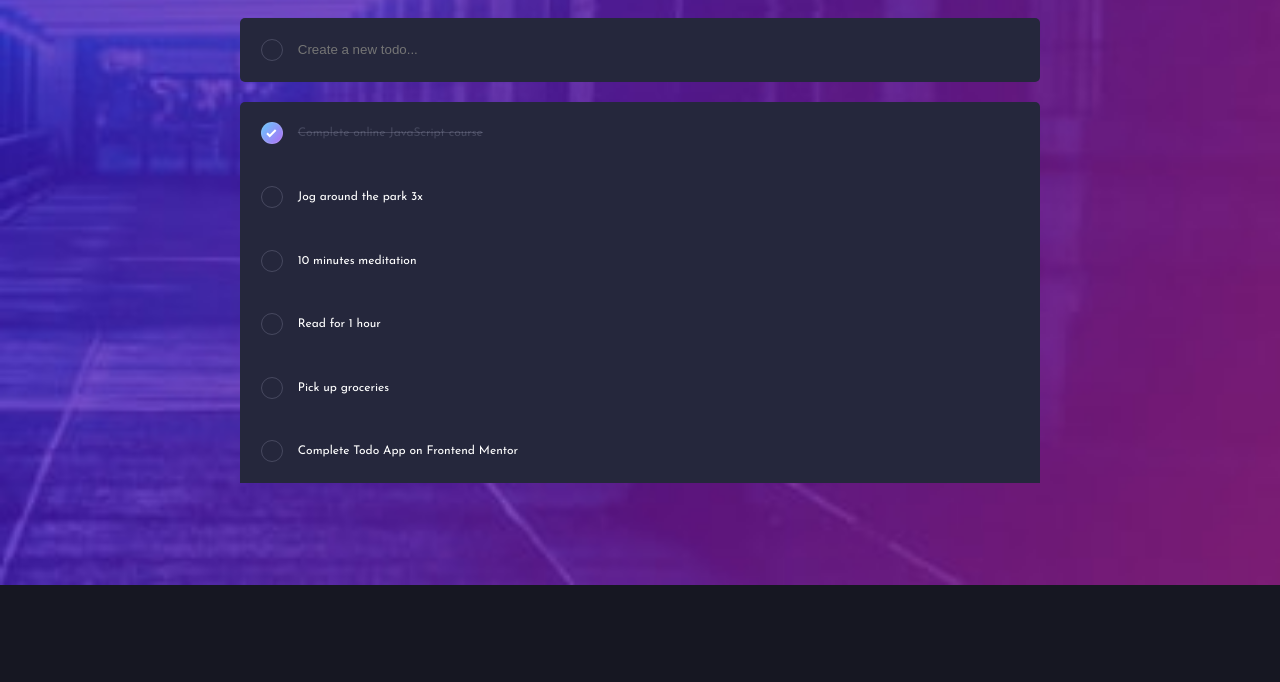
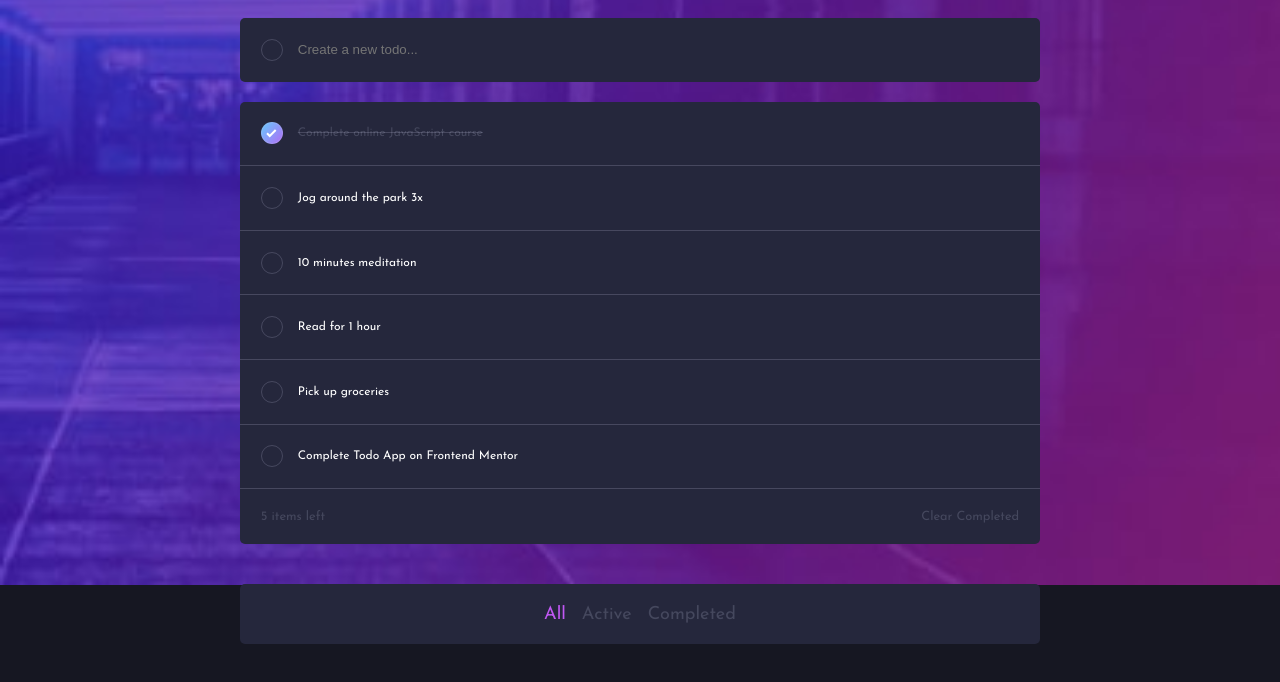
Before and after one commit to stetu281/todo-app, a plain HTML site: page index.html in a window 1280 px wide. Shown: the part 98-780 px from the top of the page. Drawn offline with nearby package versions, Linux system fonts and the light colour scheme; files that its build step writes are made by us from their sources.

Commit message:
Add filter and clear sections

```diff
--- a/index.html
+++ b/index.html
@@ -73,6 +73,21 @@
 
     </div>
 
+    <div class="clear">
+      <p class="clear__stats">5 items left</p>
+      <div class="clear__desktop-filters">
+        <a href="#" class="clear__desktop-filter clear__desktop-filter--active">All</a>
+        <a href="#" class="clear__desktop-filter">Active</a>
+        <a href="#" class="clear__desktop-filter">Completed</a>
+      </div>
+      <a href="#" class="clear__button">Clear Completed</a>
+    </div>
+
+    <div class="mobile-filters">
+      <a href="#" class="mobile-filters__filter mobile-filters__filter--active">All</a>
+      <a href="#" class="mobile-filters__filter">Active</a>
+      <a href="#" class="mobile-filters__filter">Completed</a>
+    </div>
   </main>
 </body>
 </html>
--- /dev/null
+++ b/styles/_clear.scss
@@ -0,0 +1,19 @@
+.clear {
+    @extend .create-item;
+    margin-top: 0;
+    border-radius: 0 0 5px 5px;
+    font-size: 0.8rem;
+    color: $font-light;
+
+    &__desktop-filter {
+        display: none;
+    }
+
+    &__button {
+        color: $font-light;
+
+        &:hover {
+            color: white;
+        }
+    }
+}
--- a/styles/_create-item.scss
+++ b/styles/_create-item.scss
@@ -10,7 +10,7 @@
     &__status {
         width: 22px;
         height: 22px;
-        border: 1px solid hsl(234, 39%, 85%, 0.2);
+        border: 1px solid $font-light;
         border-radius: 50%;
         display: flex;
         justify-content: center;
--- a/styles/_list-items.scss
+++ b/styles/_list-items.scss
@@ -5,6 +5,7 @@
         @extend .create-item;
         margin-top: 0;
         border-radius: 0;
+        border-bottom: 1px solid $font-light;
 
         &:first-child {
             border-radius: 5px 5px 0 0;
@@ -43,7 +44,7 @@
 
         &--done {
             text-decoration: line-through;
-            color: hsl(234, 39%, 85%, 0.2);
+            color: $font-light;
         }
 
         &:hover {
--- /dev/null
+++ b/styles/_mobile-filters.scss
@@ -0,0 +1,17 @@
+.mobile-filters {
+    @extend .create-item;
+    justify-content: center;
+
+    &__filter {
+        color: $font-light;
+        padding: 0 0.5rem;
+
+        &--active {
+            color: hsl(280, 87%, 65%);
+        }
+
+        &:hover {
+            color: white;
+        }
+    }
+}
--- a/styles/_variables.scss
+++ b/styles/_variables.scss
@@ -1 +1,2 @@
 $desktop-view: 1440px;
+$font-light: hsl(234, 39%, 85%, 0.2);
--- a/styles/main.scss
+++ b/styles/main.scss
@@ -4,3 +4,5 @@
 @import 'header';
 @import 'create-item';
 @import 'list-items';
+@import 'clear';
+@import 'mobile-filters';
```
